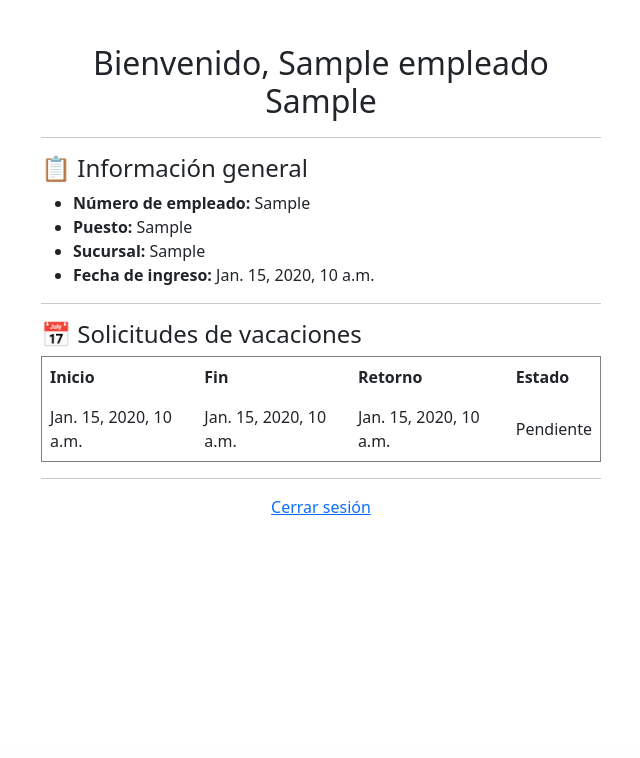
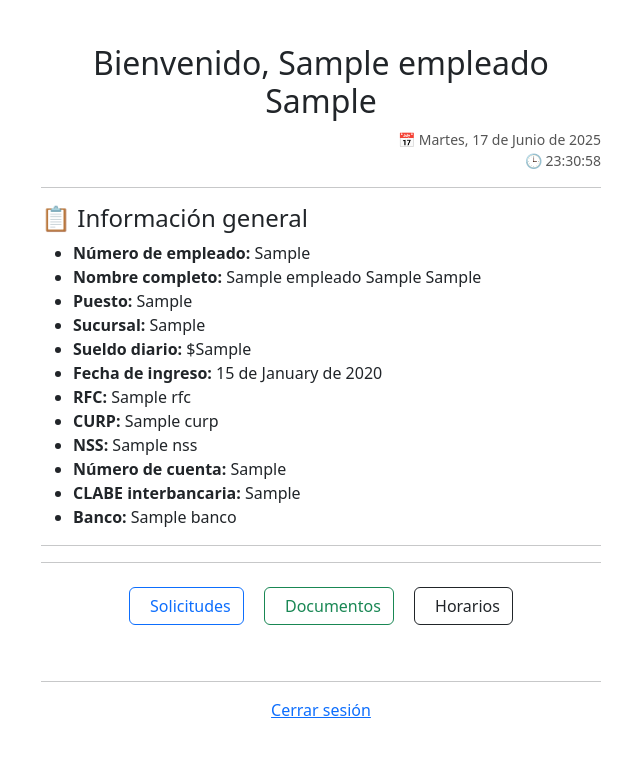
Before and after one commit to Carlos2916/proyecto_zde, a Django app: template proyecto_limpio/templates/usuarios/panel_empleado.html in a window 1280 px wide. Shown: the part 56-814 px from the top of the page, without its empty margins (319-959 px from the left). Run offline with Django 5.2, Linux system fonts and the light colour scheme; the template is opened without the code that fills it: most values are stand-ins (such as "Sample title", 1, 10 or a date in 2020).

Commit message:
Update panel_empleado.html

```diff
--- a/proyecto_limpio/templates/usuarios/panel_empleado.html
+++ b/proyecto_limpio/templates/usuarios/panel_empleado.html
@@ -3,44 +3,51 @@
 {% block content %}
 <div style="max-width: 600px; margin: auto; padding: 20px;">
   <h2 style="text-align: center;">Bienvenido, {{ empleado.nombres }} {{ empleado.apellido_paterno }}</h2>
+<div style="text-align: right; font-size: 14px; margin-top: 5px; color: #555;" id="reloj-panel">
+  <!-- Aquí irá la fecha y hora -->
+</div>
+
 
   <hr>
 
 <h4>📋 Información general</h4>
 <ul>
   <li><strong>Número de empleado:</strong> {{ empleado.numero_empleado }}</li>
+  <li><strong>Nombre completo:</strong> {{ empleado.nombres }} {{ empleado.apellido_paterno }} {{ empleado.apellido_materno }}</li>
   <li><strong>Puesto:</strong> {{ empleado.get_puesto_display }}</li>
   <li><strong>Sucursal:</strong> {{ empleado.get_sucursal_display }}</li>
-    <li><strong>Fecha de ingreso:</strong> {{ empleado.fecha_ingreso }}</li>
+  <li><strong>Sueldo diario:</strong> ${{ empleado.sueldo_diario }}</li>
+  <li><strong>Fecha de ingreso:</strong> {{ empleado.fecha_ingreso|date:"j \\d\\e F \\d\\e Y" }}</li>
+  <li><strong>RFC:</strong> {{ empleado.rfc }}</li>
+  <li><strong>CURP:</strong> {{ empleado.curp }}</li>
+  <li><strong>NSS:</strong> {{ empleado.nss }}</li>
+  <li><strong>Número de cuenta:</strong> {{ empleado.numero_cuenta }}</li>
+  <li><strong>CLABE interbancaria:</strong> {{ empleado.clabe_interbancaria }}</li>
+  <li><strong>Banco:</strong> {{ empleado.banco }}</li>
+
 </ul>
+
 
   <hr>
 
-  <h4>📅 Solicitudes de vacaciones</h4>
-  {% if vacaciones %}
-    <table border="1" cellpadding="8" cellspacing="0" style="width: 100%; border-collapse: collapse;">
-      <thead>
-        <tr>
-          <th>Inicio</th>
-          <th>Fin</th>
-          <th>Retorno</th>
-          <th>Estado</th>
-        </tr>
-      </thead>
-      <tbody>
-        {% for vac in vacaciones %}
-        <tr>
-          <td>{{ vac.fecha_inicio }}</td>
-          <td>{{ vac.fecha_fin }}</td>
-          <td>{{ vac.fecha_retorno|default:"-" }}</td>
-          <td>{{ vac.estado|default:"Pendiente" }}</td>
-        </tr>
-        {% endfor %}
-      </tbody>
-    </table>
-  {% else %}
-    <p>No tienes solicitudes registradas.</p>
-  {% endif %}
+<hr>
+
+<div class="text-center mt-4 mb-5">
+  <a href="{% url 'solicitudes_empleado' empleado.id %}" class="btn btn-outline-primary mx-2 mb-2">
+    <i class="fas fa-envelope-open-text me-2"></i> Solicitudes
+  </a>
+
+  <a href="{% url 'documentos_empleado' empleado.id %}" class="btn btn-outline-success mx-2 mb-2">
+    <i class="fas fa-folder-open me-2"></i> Documentos
+  </a>
+
+  <a href="{% url 'horarios_empleado' empleado.id %}" class="btn btn-outline-dark mx-2 mb-2">
+    <i class="fas fa-clock me-2"></i> Horarios
+  </a>
+</div>
+
+
+
 
   <hr>
 
@@ -48,4 +55,48 @@
     <a href="{% url 'logout' %}">Cerrar sesión</a>
   </p>
 </div>
+
+<script>
+  function actualizarRelojPanel() {
+    const ahora = new Date();
+
+    const opcionesFecha = {
+      weekday: 'long',
+      year: 'numeric',
+      month: 'long',
+      day: 'numeric'
+    };
+
+    const opcionesHora = {
+      hour: '2-digit',
+      minute: '2-digit',
+      second: '2-digit',
+      hour12: false
+    };
+
+    function capitalizarSoloDiaYMes(texto) {
+      const partes = texto.split(" ");
+      if (partes.length < 5) return texto;
+
+      partes[0] = partes[0].charAt(0).toUpperCase() + partes[0].slice(1);
+      partes[3] = partes[3].charAt(0).toUpperCase() + partes[3].slice(1);
+      return partes.join(" ");
+    }
+
+    const fechaTexto = capitalizarSoloDiaYMes(ahora.toLocaleDateString('es-MX', opcionesFecha));
+    const horaTexto = ahora.toLocaleTimeString('es-MX', opcionesHora);
+
+    const contenedor = document.getElementById("reloj-panel");
+    if (contenedor) {
+      contenedor.innerHTML = `📅 ${fechaTexto}<br>🕒 ${horaTexto}`;
+    }
+  }
+
+  actualizarRelojPanel();
+  setInterval(actualizarRelojPanel, 1000);
+</script>
+
+
+
+
 {% endblock %}
```
Lines whose indentation alone changed are shown as unchanged.
